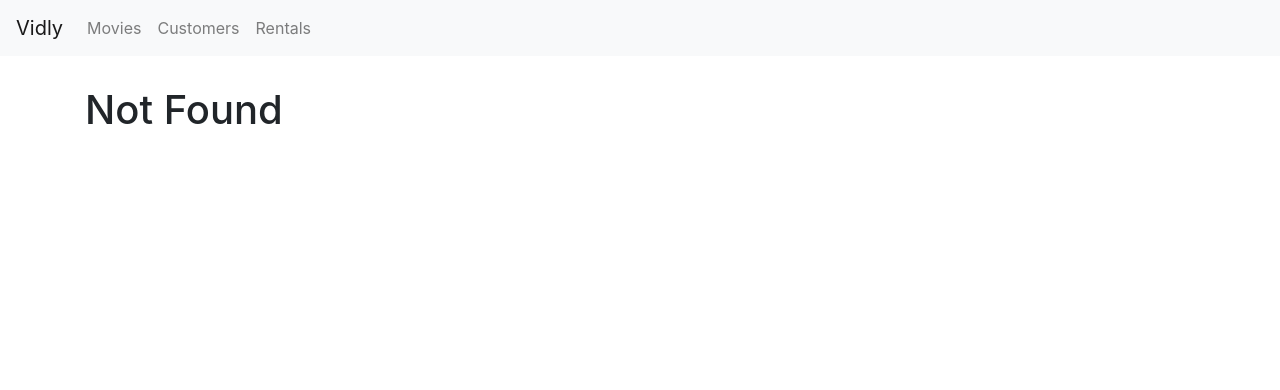
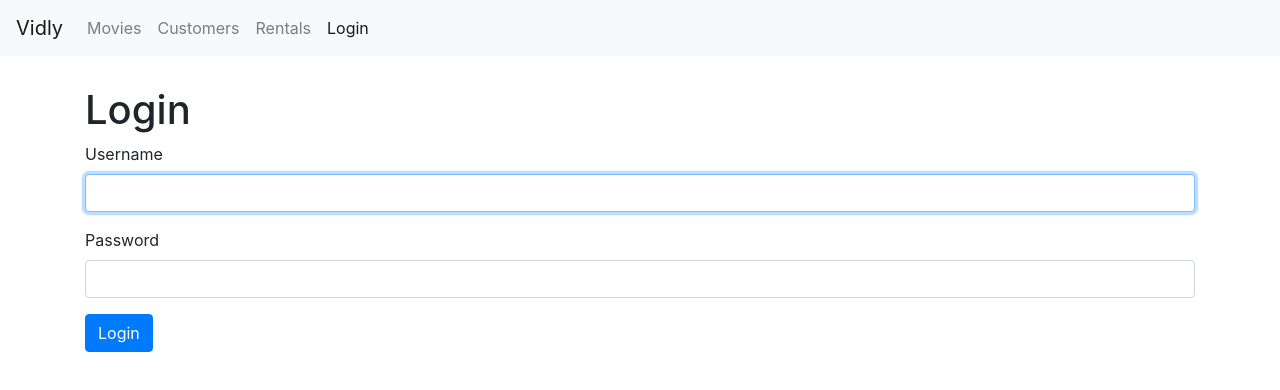
Before and after one commit to Bilal898/mosh-react, a React (Create React App) app: page /login in a window 1280 px wide. Before the commit this address led to /not-found. Shown: the top 390 px of the page. Built offline with nearby package versions, Linux system fonts and the light colour scheme.

Commit message:
lesson 114. refs

```diff
--- a/src/App.js
+++ b/src/App.js
@@ -8,6 +8,7 @@
 import { Rentals } from './components/rentals';
 import NotFound from './components/notFound';
 import { MovieForm } from './components/movieForm';
+import LoginForm from './components/loginForm';
 
 class App extends Component{
 
@@ -19,6 +20,7 @@
           <main className="container">
             <Switch>
               <Route path="/customers" component={Customers} />
+              <Route path="/login" component={LoginForm} />
               <Route path="/rentals" component={Rentals} />
               <Route path="/movies/:id" component={MovieForm} />
               <Route path="/movies" component={Movies} />
--- /dev/null
+++ b/src/components/loginForm.jsx
@@ -0,0 +1,35 @@
+import React, { Component } from 'react'
+
+export default class LoginForm extends Component {
+
+    username = React.createRef()
+
+    componentDidMount(){
+        this.username.current.focus()
+    }
+
+    handleSubmit = e => {
+        e.preventDefault()
+        // console.log('submitted');
+        const username = this.username.current.value
+
+    }
+    render() {
+        return (
+            <div>
+                <h1>Login</h1>
+                <form onSubmit={this.handleSubmit}>
+                    <div className="form-group">
+                    <label htmlFor="username">Username</label>
+                    <input ref={this.username} type="text" id="username" className="form-control"/>
+                    </div>
+                    <div className="form-group">
+                    <label htmlFor="password">Password</label>
+                    <input type="text" id="password" className="form-control"/>
+                    </div>
+                    <button className="btn btn-primary">Login</button>
+                </form>
+            </div>
+        )
+    }
+}
--- a/src/components/navbar.jsx
+++ b/src/components/navbar.jsx
@@ -19,7 +19,8 @@
                     <div className="navbar-nav">
                     <NavLink className="nav-item nav-link" to="/movies">Movies <span className="sr-only">(current)</span></NavLink>
                     <NavLink className="nav-item nav-link" to="/customers">Customers</NavLink>
-                    <NavLink className="nav-item nav-link" to="rentals">Rentals</NavLink>
+                    <NavLink className="nav-item nav-link" to="/rentals">Rentals</NavLink>
+                    <NavLink className="nav-item nav-link" to="/login">Login</NavLink>
                 </div>
                 </div>
             </nav>
```
